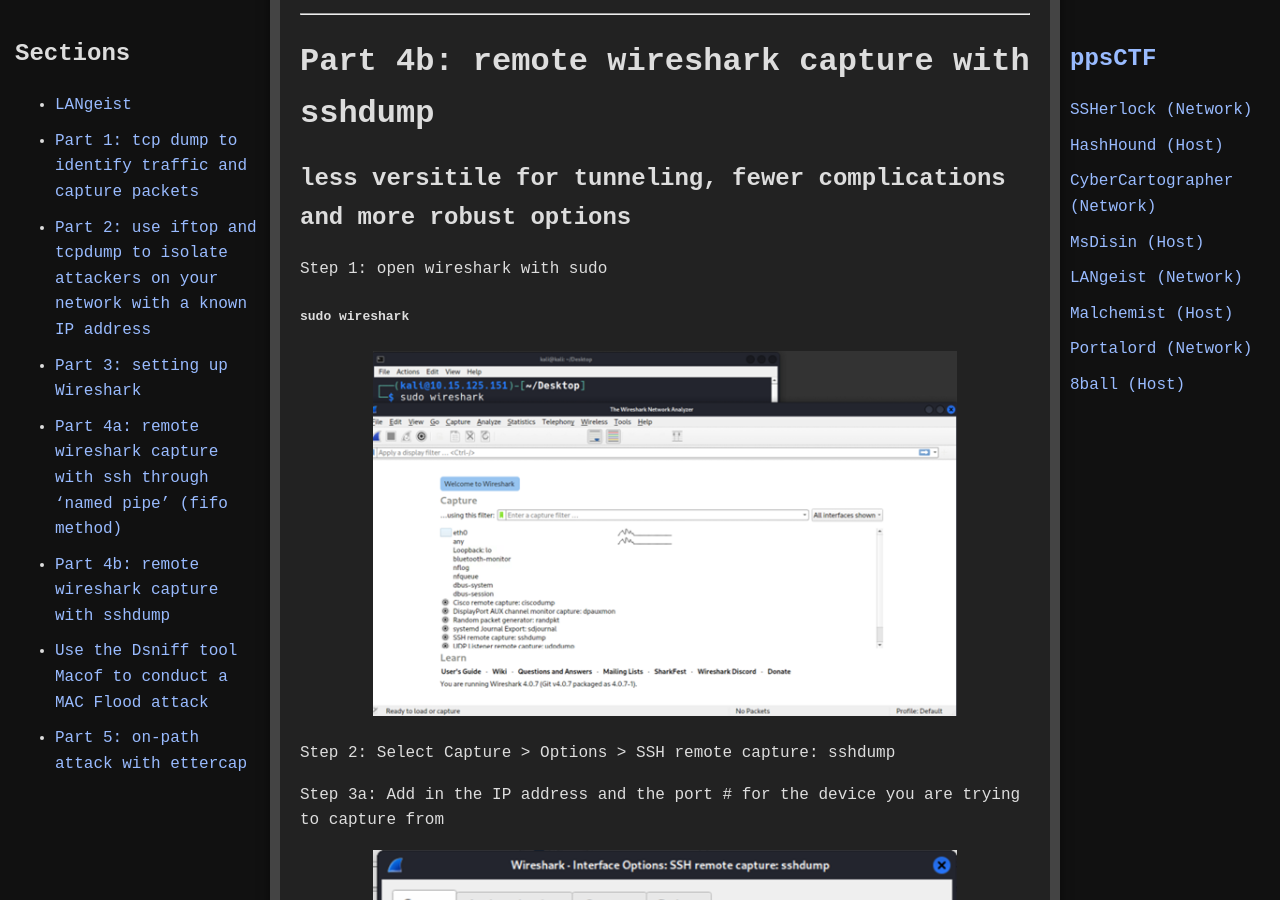
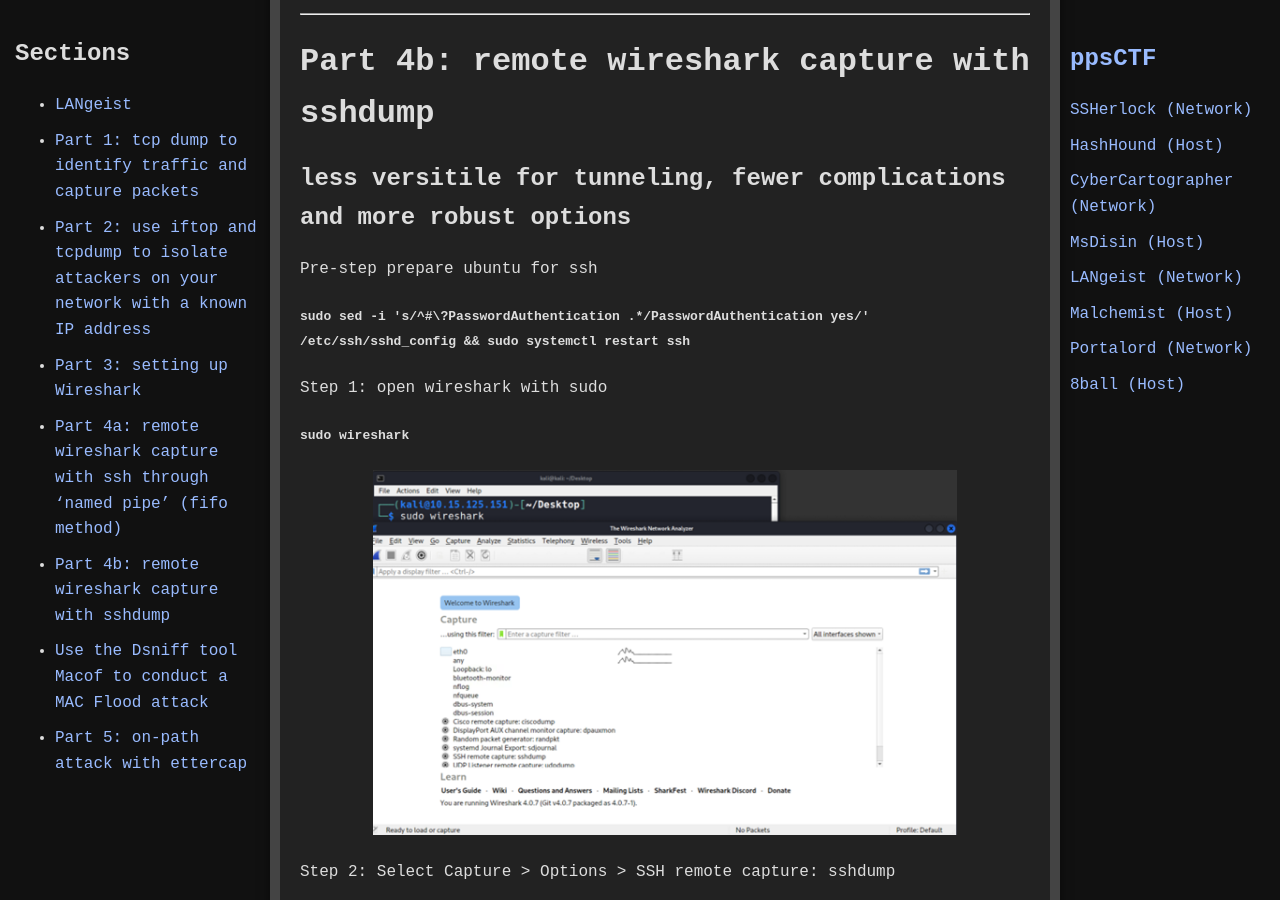
Before and after one commit to jboyce1/ppsCTF, a Jekyll site: the page built from classes/LANgeist/LANgeist.md, in a window 1280 px wide and 900 px high, scrolled down 12845 px. Built offline with Jekyll 4.4.1, drawn with Linux system fonts in a browser that asks for light colours.

Commit message:
Update LANgeist.md

```diff
--- a/classes/LANgeist/LANgeist.md
+++ b/classes/LANgeist/LANgeist.md
@@ -295,6 +295,11 @@
 ---
 # Part 4b: remote wireshark capture with sshdump
 ## less versitile for tunneling, fewer complications and more robust options
+
+Pre-step
+prepare ubuntu for ssh
+#### `sudo sed -i 's/^#\?PasswordAuthentication .*/PasswordAuthentication yes/' /etc/ssh/sshd_config && sudo systemctl restart ssh`
+
 Step 1: open wireshark with sudo
 #### `sudo wireshark`
 
```
